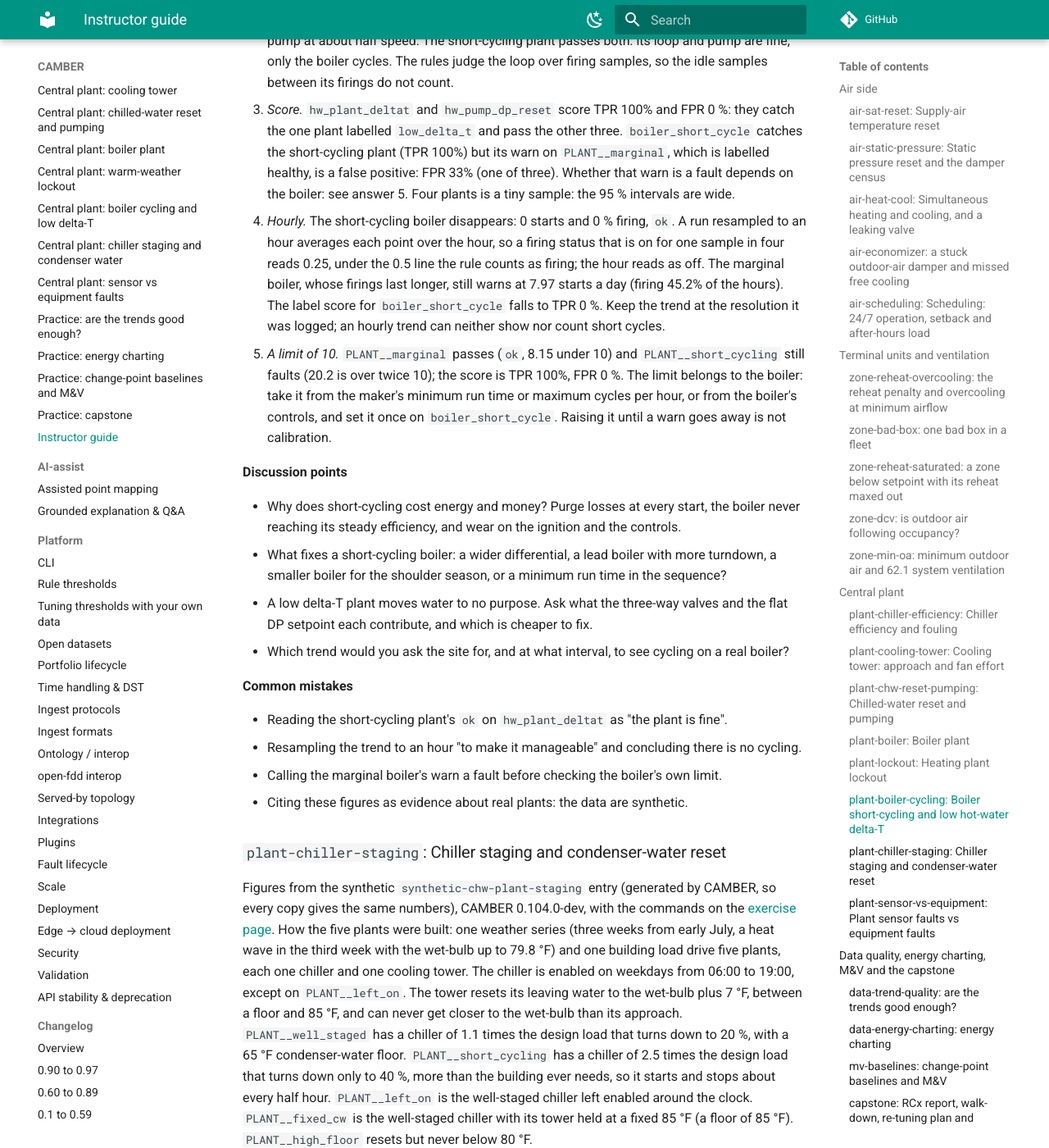
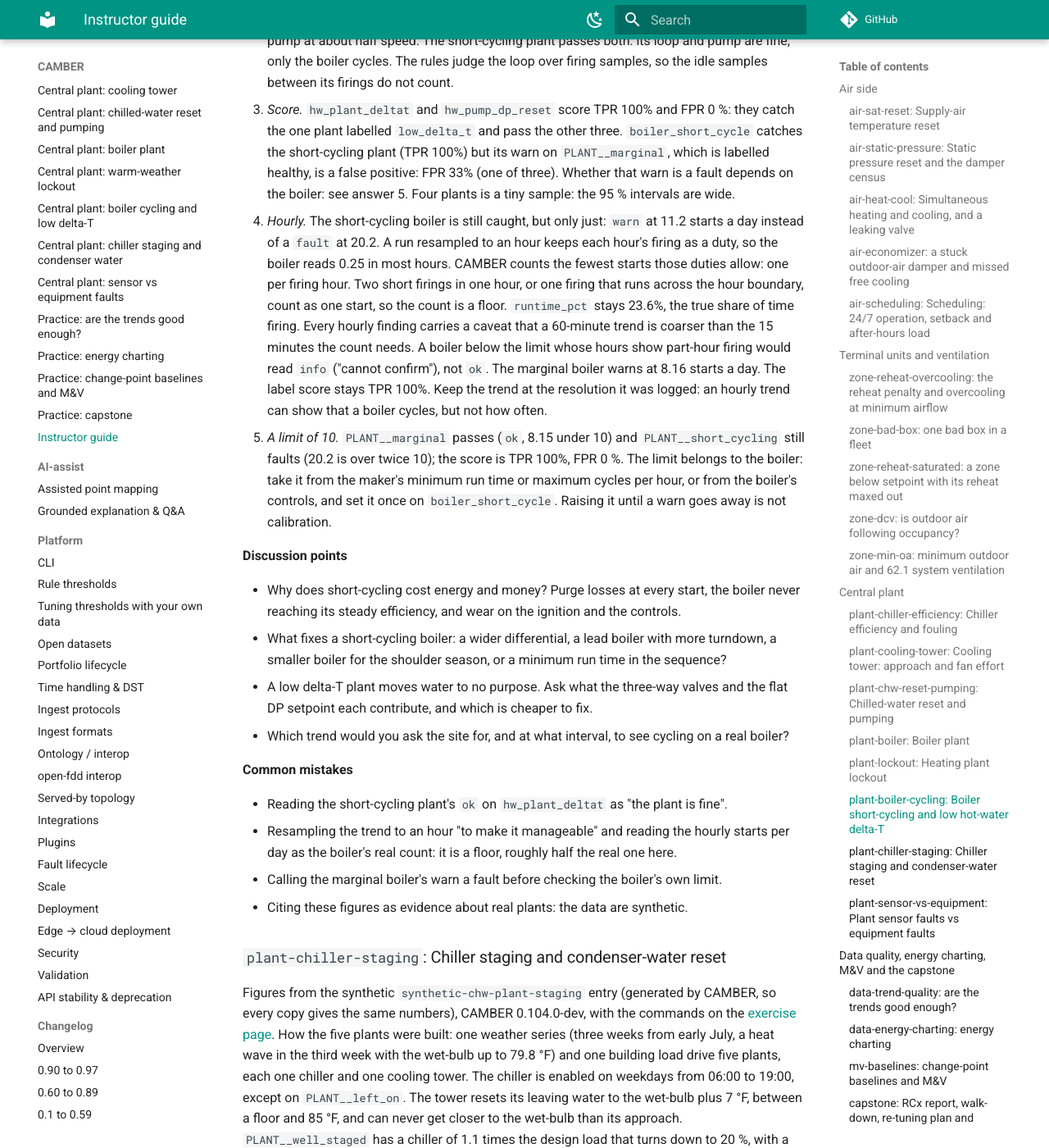
Before and after one commit to yroussev/camber, an MkDocs documentation site: the page built from docs/workbook/instructor.md, in a window 1280 px wide and 1400 px high, scrolled down 26978 px. Shown: the whole window at 82% size. Built offline with MkDocs 1.6.1 and Material for MkDocs 9.7.7, drawn with Linux system fonts in a browser that asks for light colours; comment, search, counter and statistics services are not loaded.

Commit message:
Workbook plant-boiler-cycling: the hourly lesson is a floor, not a vanishing boiler (#143)
With #143 the hourly variant reads PLANT__short_cycling as a warn at 11.17 starts a day
(234 starts, 23.6 % firing, coarse-trend caveat) instead of ok at 0, PLANT__marginal at
8.16 instead of 7.97, and the hourly boiler_short_cycle score at TPR 1.0 (FPR 1/3).
Answer key, question 4, the instructor's answer and common mistake, the variant's and
the run template's descriptions, the catalog note and the CHANGELOG follow.

```diff
--- a/docs/workbook/instructor.md
+++ b/docs/workbook/instructor.md
@@ -1117,12 +1117,16 @@ at low loads it cycles every three hours or so.
    short-cycling plant (TPR 100%) but its warn on `PLANT__marginal`, which is labelled healthy,
    is a false positive: FPR 33% (one of three). Whether that warn is a fault depends on the
    boiler: see answer 5. Four plants is a tiny sample: the 95 % intervals are wide.
-4. *Hourly.* The short-cycling boiler disappears: 0 starts and 0 % firing, `ok`. A run resampled
-   to an hour averages each point over the hour, so a firing status that is on for one sample in
-   four reads 0.25, under the 0.5 line the rule counts as firing; the hour reads as off. The
-   marginal boiler, whose firings last longer, still warns at 7.97 starts a day (firing 45.2% of
-   the hours). The label score for `boiler_short_cycle` falls to TPR 0 %. Keep the trend at the
-   resolution it was logged; an hourly trend can neither show nor count short cycles.
+4. *Hourly.* The short-cycling boiler is still caught, but only just: `warn` at 11.2 starts a
+   day instead of a `fault` at 20.2. A run resampled to an hour keeps each hour's firing as a
+   duty, so the boiler reads 0.25 in most hours. CAMBER counts the fewest starts those duties
+   allow: one per firing hour. Two short firings in one hour, or one firing that runs across the
+   hour boundary, count as one start, so the count is a floor. `runtime_pct` stays 23.6%, the
+   true share of time firing. Every hourly finding carries a caveat that a 60-minute trend is
+   coarser than the 15 minutes the count needs. A boiler below the limit whose hours show
+   part-hour firing would read `info` ("cannot confirm"), not `ok`. The marginal boiler warns at
+   8.16 starts a day. The label score stays TPR 100%. Keep the trend at the resolution it was
+   logged: an hourly trend can show that a boiler cycles, but not how often.
 5. *A limit of 10.* `PLANT__marginal` passes (`ok`, 8.15 under 10) and `PLANT__short_cycling`
    still faults (20.2 is over twice 10); the score is TPR 100%, FPR 0 %. The limit belongs to the
    boiler: take it from the maker's minimum run time or maximum cycles per hour, or from the
@@ -1142,7 +1146,8 @@ at low loads it cycles every three hours or so.
 **Common mistakes**
 
 - Reading the short-cycling plant's `ok` on `hw_plant_deltat` as "the plant is fine".
-- Resampling the trend to an hour "to make it manageable" and concluding there is no cycling.
+- Resampling the trend to an hour "to make it manageable" and reading the hourly starts per day
+  as the boiler's real count: it is a floor, roughly half the real one here.
 - Calling the marginal boiler's warn a fault before checking the boiler's own limit.
 - Citing these figures as evidence about real plants: the data are synthetic.
 
```
Also changed, not shown: CHANGELOG.md (+9 -3 lines), docs/workbook/plant-boiler-cycling.md (+9 -5 lines), 4 other files.
